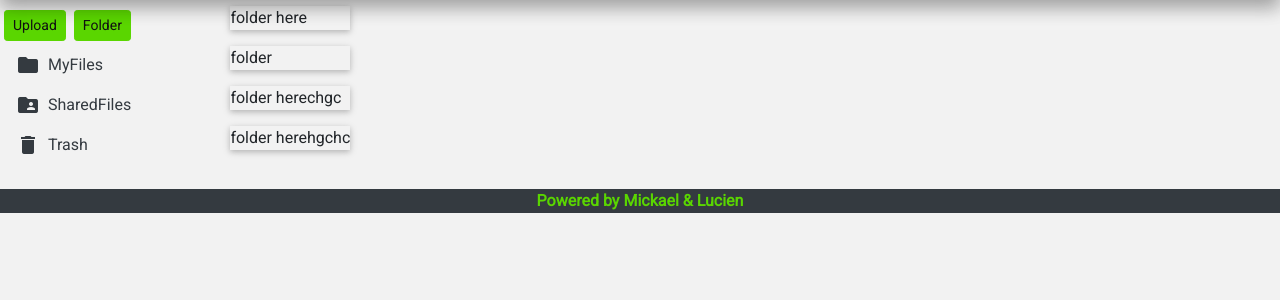
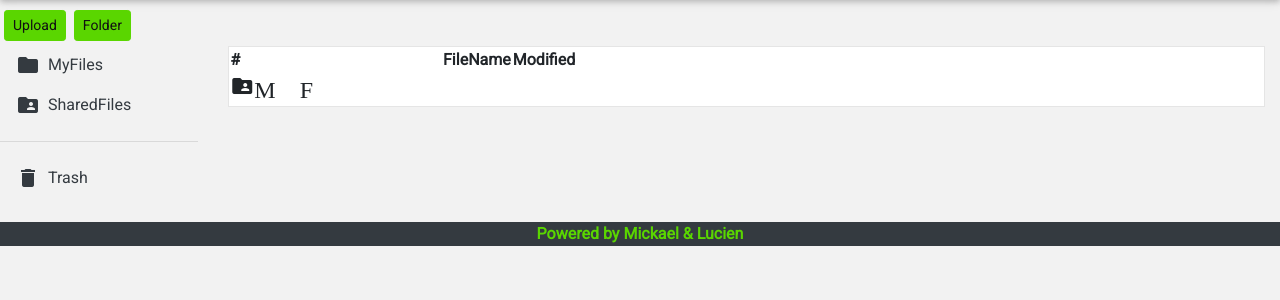
Before and after one commit to lucien-upesi/UPShare, a Node server app: page /files in a window 1280 px wide. Shown: the part 56-356 px from the top of the page. Run offline with Node 20, Linux system fonts and the light colour scheme; lists and menus that the app fills with data are empty; some libraries are stand-ins or nearby versions.

Commit message:
Tweaks shadow & more

```diff
--- a/public/stylesheets/style.css
+++ b/public/stylesheets/style.css
@@ -29,3 +29,8 @@
   -moz-box-shadow: 0 16px 28px 0 rgba(0, 0, 0, 0.22), 0 25px 55px 0 rgba(0, 0, 0, 0.21);
   box-shadow: 0 16px 28px 0 rgba(0, 0, 0, 0.22), 0 25px 55px 0 rgba(0, 0, 0, 0.21);
 }
+
+/*Aside*/
+#sidebar ul .nav-item:hover {
+    background-color: #E5E5E5;
+}
--- a/views/main_view/files.pug
+++ b/views/main_view/files.pug
@@ -1,7 +1,7 @@
 extends layout_main
 
 block aside
-    li.nav-item
+    li
         button.btn.btn-primary.btn-sm.m-1(type="submit") Upload
         button.btn.btn-primary.btn-sm.m-1(type="submit") Folder
     li.nav-item
@@ -12,6 +12,7 @@
         a.nav-link.d-flex.text-dark(href="#")
             i.material-icons.mr-2 folder_shared
             | SharedFiles
+    hr
     li.nav-item
         a.nav-link.d-flex.text-dark(href="#")
             i.material-icons.mr-2 delete
--- a/views/main_view/layout_main.pug
+++ b/views/main_view/layout_main.pug
@@ -6,14 +6,27 @@
             div.col-12
                 block subnavbar
         div.row(style="margin-bottom:0.5rem; margin-top:0.3rem")
-                div.aside.nav#sidebar(style="width:18%")
-                    ul.list-unstyled
+                div.aside.nav.col-2#sidebar
+                    ul.list-unstyled.w-100
                         block aside
-                div.main
+                //div w/col-10 to fit in web-page
+                div.main.col-10(style="margin-top:2.5rem")
 
                     block main
-                        p.shadow-1 folder here
-                        p.shadow-1 folder
-                        p.shadow-1 folder herechgc
-                        p.shadow-1 folder herehgchc
+                        //div w/white border and separator to draw files & folders
+                        div(style="border:1px solid #e5e5e5; background-color:#FFFFFF")
+                            //TODO: replace after w/tables
+
+                            table
+                                thead
+                                    tr
+                                        th(scope="col") #
+                                        th(scope="col") FileName
+                                        th(scope="col") Modified
+                                tbody
+                                    tr
+                                        th(scope="row")
+                                            i.material-icons.mr-2 folder_shared
+                                                | MyFolder
+
     script(src="javascripts/main_layout.js")
--- a/views/skeleton/header.pug
+++ b/views/skeleton/header.pug
@@ -1,4 +1,4 @@
-nav.navbar.navbar-expand-lg.navbar-light.bg-dark.shadow-2
+nav.navbar.navbar-expand-lg.navbar-light.bg-dark.shadow-1
     a.navbar-brand.text-primary(href='/') UpShare
         i.material-icons.text-primary.align-top swap_vert
     button.navbar-toggler(type='button', data-toggle='collapse', data-target='#navbarNav', aria-controls='navbarNav', aria-expanded='false', aria-label='Toggle navigation')
```
